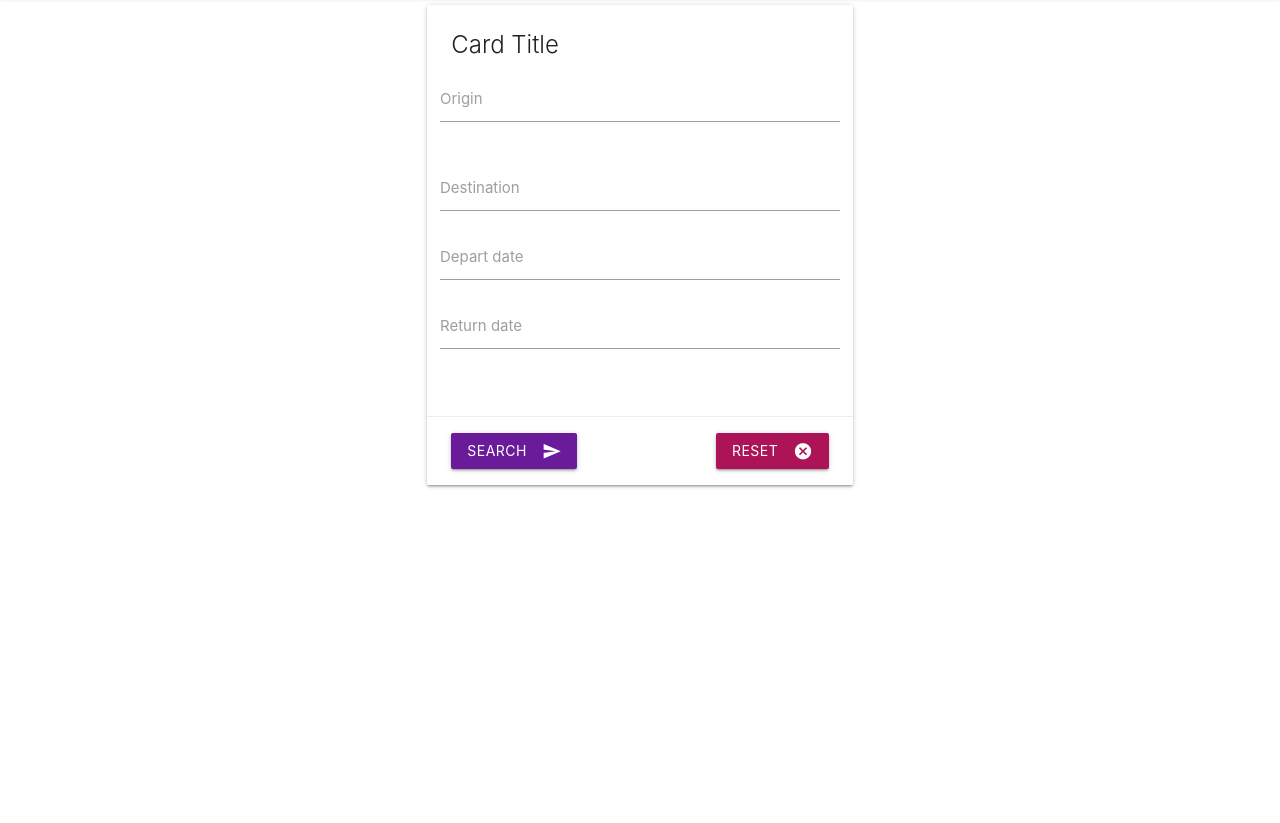
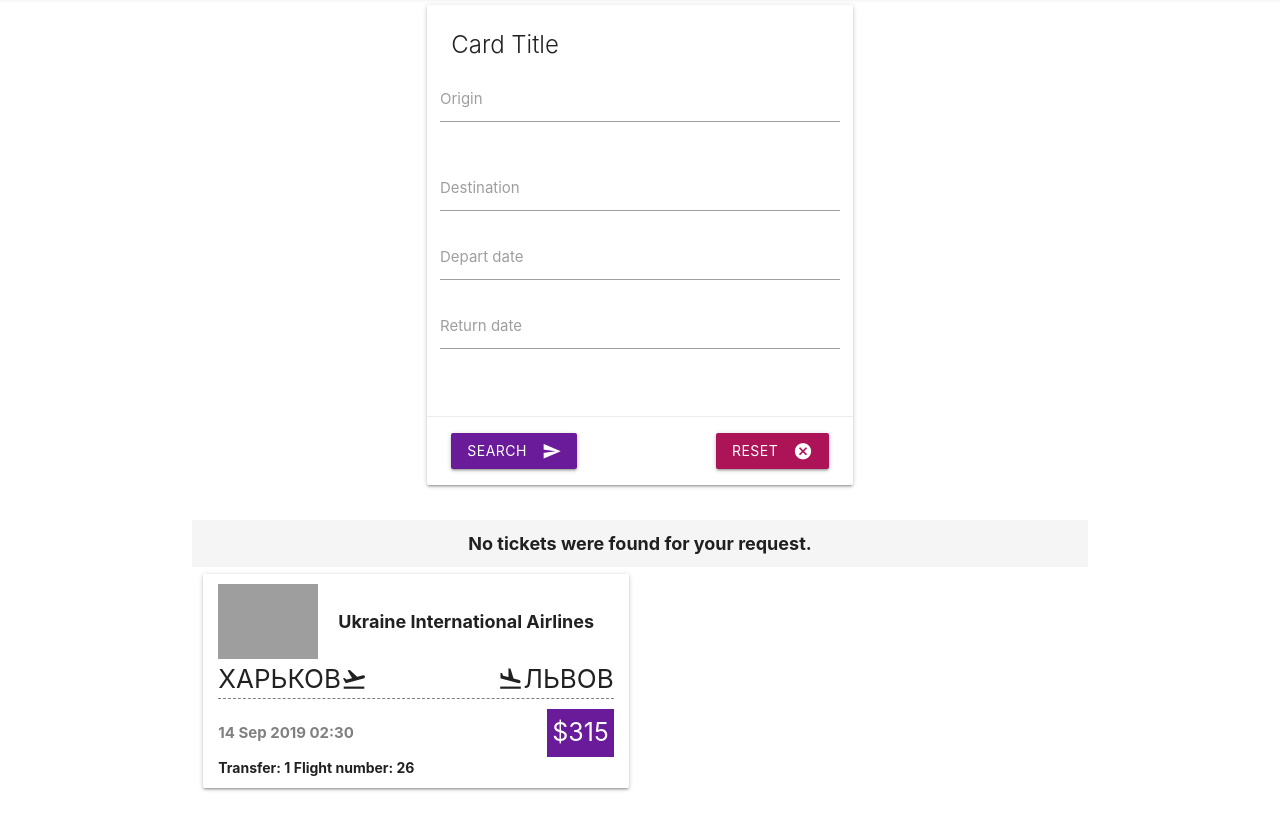
Before and after one commit to NikitaPetrovskiy/avia-tickets-store_vanilla-js, a website built with webpack: page src/index.html in a window 1280 px wide. Shown: the part 67-890 px from the top of the page. Before the commit the page ends 800 px from the top, so only its background shows below. Built offline with nearby package versions, Linux system fonts and the light colour scheme; some packages are replaced by stand-ins of ours; no server answers; grey boxes are pictures that could not be loaded.

Commit message:
Created markup and class for tickets

```diff
--- a/src/css/style.css
+++ b/src/css/style.css
@@ -41,3 +41,57 @@
 .header .brand-logo {
     font-size: 1.5rem;
 }
+
+.ticket-card {
+    padding: 10px 15px;
+  }
+
+  .ticket-airline-name {
+    font-weight: bold;
+    font-size: 18px;
+    text-transform: capitalize;
+  }
+
+  .ticket-airline-img {
+    max-width: 100px;
+    margin-right: 20px;
+  }
+
+  .ticket-destination {
+    margin-bottom: 10px;
+    border-bottom: 1px dashed gray;
+  }
+
+  .ticket-destination .ticket-city {
+    font-size: 26px;
+    text-transform: uppercase;
+  }
+
+  .ticket-destination i.material-icons {
+    font-size: 26px;
+  }
+
+  .ticket-time-departure {
+    font-weight: bold;
+    color: gray;
+  }
+
+  .ticket-price {
+    font-size: 25px;
+    padding: 5px;
+    background: #6a1b9a;
+    color: #fff;
+  }
+
+  .ticket-additional-info {
+    font-size: 14px;
+    font-weight: bold;
+  }
+
+  .tickets-empty-res-msg {
+    padding: 10px 15px;
+    text-align: center;
+    background: whitesmoke;
+    font-weight: bold;
+    font-size: 18px;
+  }
--- a/src/index.html
+++ b/src/index.html
@@ -77,5 +77,46 @@
       </div>
     </div>
 
+    <div class="tickets-sections">
+      <div class="container">
+        <div class="row">
+          <div class="tickets-empty-res-msg">
+            No tickets were found for your request.
+          </div>
+          <div class="col s12 m6">
+            <div class="card ticket-card">
+              <div class="ticket-airline d-flex align-items-center">
+                <img
+                  src="http://pics.avs.io/200/200/PS.png"
+                  class="ticket-airline-img"
+                />
+                <span class="ticket-airline-name"
+                  >Ukraine International airlines</span
+                >
+              </div>
+              <div class="ticket-destination d-flex align-items-center">
+                <div class="d-flex align-items-center mr-auto">
+                  <span class="ticket-city">Харьков </span>
+                  <i class="medium material-icons">flight_takeoff</i>
+                </div>
+                <div class="d-flex align-items-center">
+                  <i class="medium material-icons">flight_land</i>
+                  <span class="ticket-city">Львов</span>
+                </div>
+              </div>
+              <div class="ticket-time-price d-flex align-items-center">
+                <span class="ticket-time-departure">14 Sep 2019 02:30</span>
+                <span class="ticket-price ml-auto">$315</span>
+              </div>
+              <div class="ticket-additional-info">
+                <span class="ticket-transfers">Transfer: 1</span>
+                <span class="ticket-flight-number">Flight number: 26</span>
+              </div>
+            </div>
+          </div>
+        </div>
+      </div>
+    </div>
+
   </body>
 </html>
--- a/src/js/app.js
+++ b/src/js/app.js
@@ -3,6 +3,7 @@ import './plugins';
 import locations from './store/locations';
 import formUI from './views/form';
 import currencyUI from './views/currency';
+import ticketsUI from './views/tickets';
 
 document.addEventListener('DOMContentLoaded', () => {
     initApp();
@@ -36,7 +37,7 @@ document.addEventListener('DOMContentLoaded', () => {
             currency,
         });
 
-        console.log(locations.lastSearch);
+        ticketsUI.renderTickets(locations.lastSearch);
 
     }
 });
--- /dev/null
+++ b/src/js/views/tickets.js
@@ -0,0 +1,29 @@
+class TicketsUI {
+    constructor() {
+        this.container = document.querySelector('.tickets-sections .row');
+    }
+
+    renderTickets(tickets){
+
+    }
+
+    clearContainer() {
+
+    }
+
+    showEmptyMsg() {
+
+    }
+
+    static emptyMsgTemplate() {
+
+    }
+
+    static ticketTemplate(ticket) {
+
+    }
+}
+
+const ticketsUI = new TicketsUI();
+
+export default ticketsUI;
```
